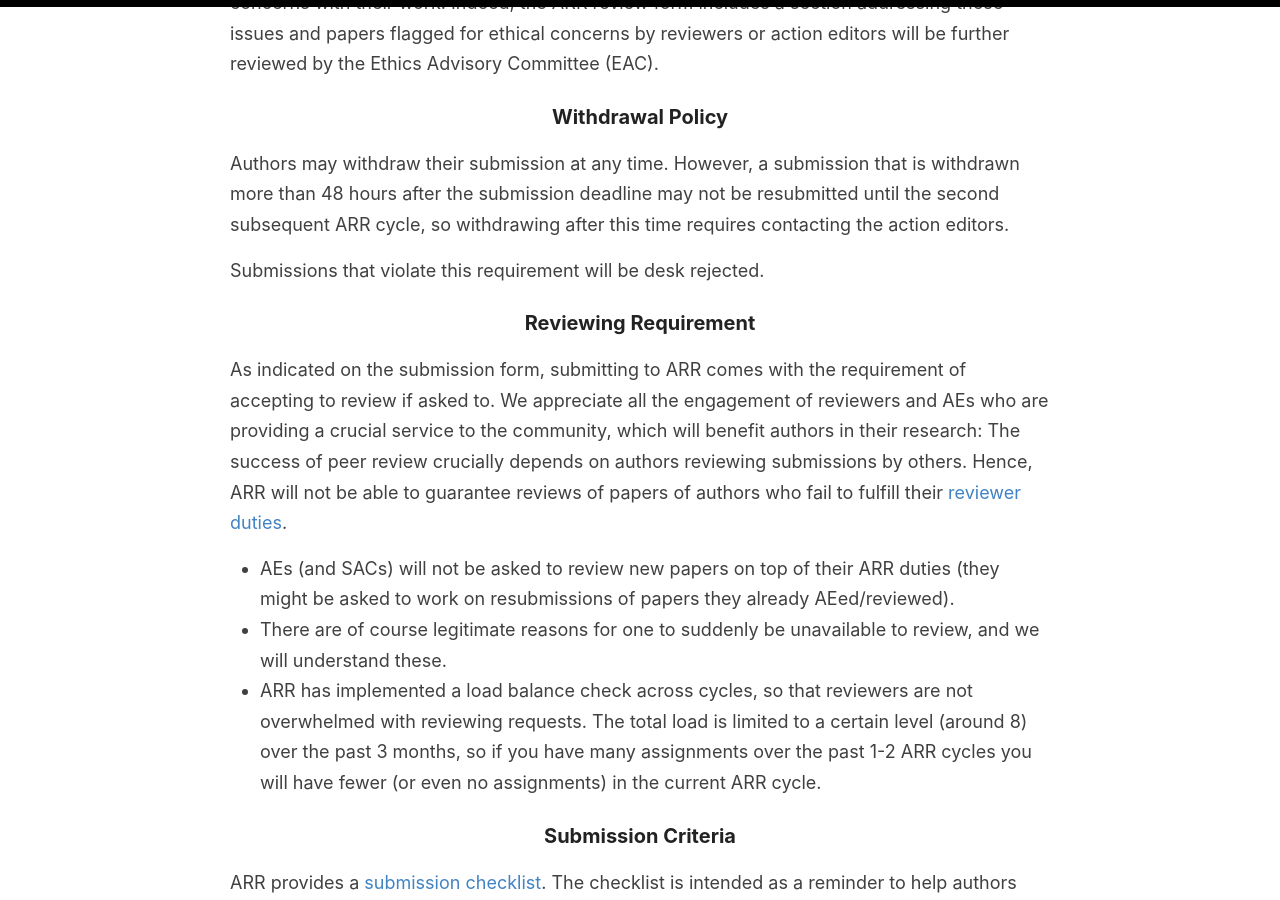
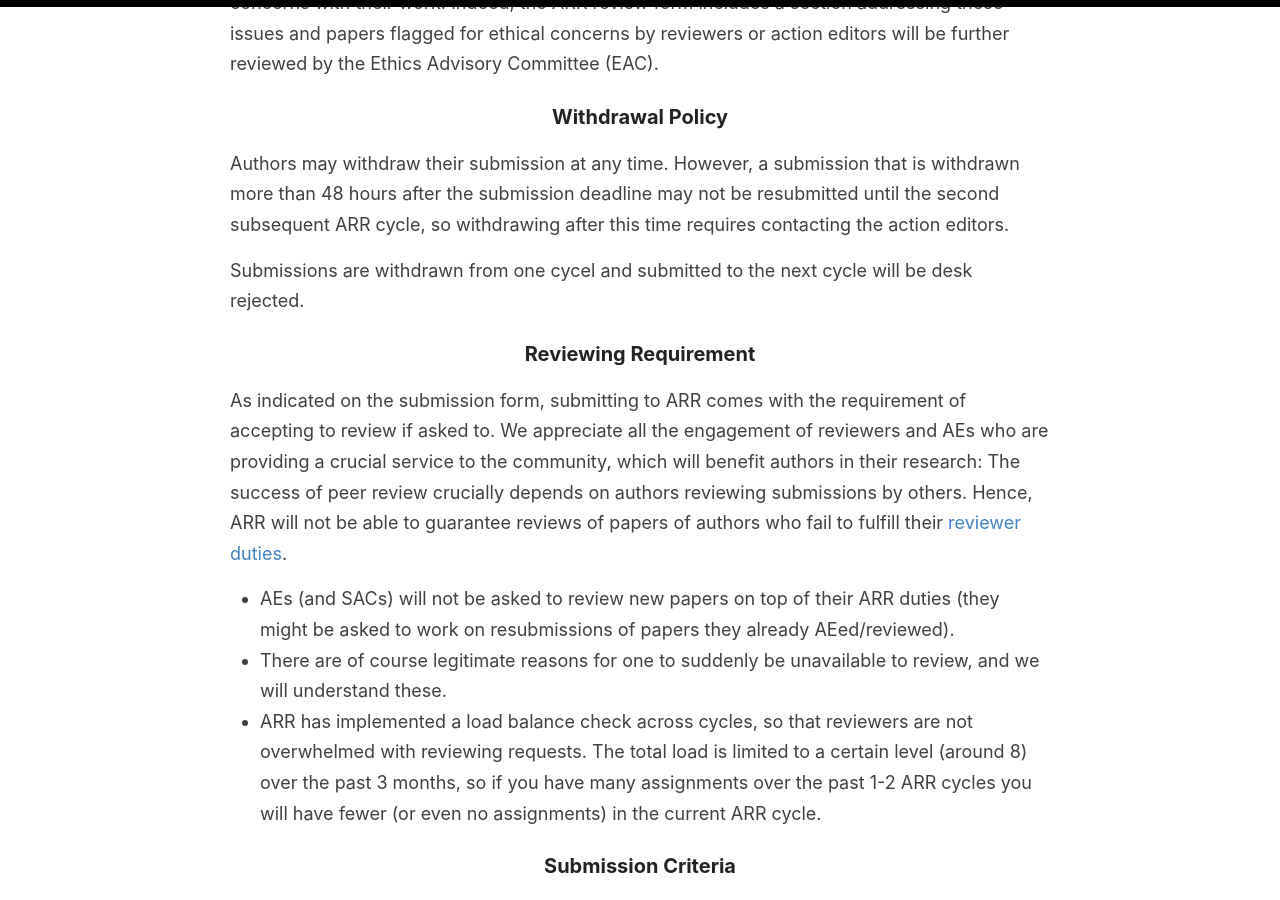
Before and after one commit to amitmerchant1990/reverie, a Jekyll site: the page built from cfp.md, in a window 1280 px wide and 900 px high, scrolled down 5972 px. Built offline with Jekyll 4.4.1, drawn with Linux system fonts in a browser that asks for light colours.

Commit message:
Update cfp.md

```diff
--- a/cfp.md
+++ b/cfp.md
@@ -138,7 +138,7 @@
 
 Authors may withdraw their submission at any time. However, a submission that is withdrawn more than 48 hours after the submission deadline may not be resubmitted until the second subsequent ARR cycle, so withdrawing after this time requires contacting the action editors.
 
-Submissions that violate this requirement will be desk rejected.
+Submissions are withdrawn from one cycel and submitted to the next cycle will be desk rejected.
 
 ### Reviewing Requirement
 As indicated on the submission form, submitting to ARR comes with the requirement of accepting to review if asked to. We appreciate all the engagement of reviewers and AEs who are providing a crucial service to the community, which will benefit authors in their research: The success of peer review crucially depends on authors reviewing submissions by others. Hence, ARR will not be able to guarantee reviews of papers of authors who fail to fulfill their [reviewer duties](https://aclrollingreview.org/reviewers).
```
